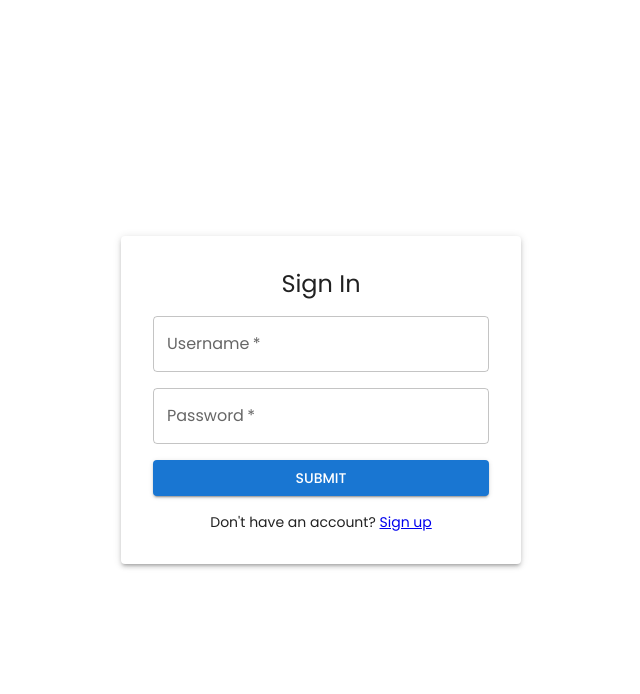
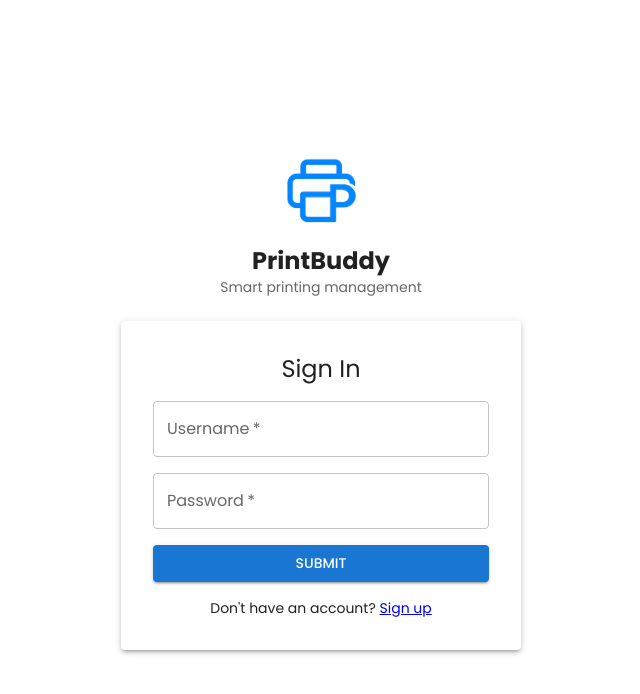
Before and after one commit to rbenatuilv/print-buddy-frontend, a React (Vite) app in the folder app/: page /login in a window 1280 px wide. Shown: the top 694 px of the page, without its empty margins (319-959 px from the left). Built offline with nearby package versions, Linux system fonts and the light colour scheme; no server answers.

Commit message:
Logo and title, and description

```diff
--- a/app/src/views/LoginPage.jsx
+++ b/app/src/views/LoginPage.jsx
@@ -1,4 +1,4 @@
-import { Stack, Paper, Grid, Typography, TextField, Button, CircularProgress } from "@mui/material";
+import { Stack, Paper, Grid, Typography, TextField, Button, CircularProgress, Box } from "@mui/material";
 import { useState } from "react";
 import { Link } from "react-router-dom";
 import { useAuth } from "../context/AuthContext";
@@ -44,7 +44,22 @@ export default function LoginPage() {
             width: { xs: "80%", sm: "60%", md: 400 },
             maxWidth: "100%"
         }}>
-            <Paper elevation={3}>
+
+            <Box textAlign="center">
+                <img
+                    src="/printbuddy.png"
+                    alt="PrintBuddy logo"
+                    style={{ width: 80, height: 80, marginBottom: 8 }}
+                />
+                <Typography variant="h5" fontWeight="600">
+                    PrintBuddy
+                </Typography>
+                <Typography variant="body2" color="text.secondary">
+                    Smart printing management
+                </Typography>
+            </Box>
+
+            <Paper elevation={3} sx={{ mt: 3 }}>
             <Stack spacing={2} p={4} component="form">
                 <Typography variant="h5" align="center">
                 Sign In
```
Also changed, not shown: app/public/printbuddy.png.
